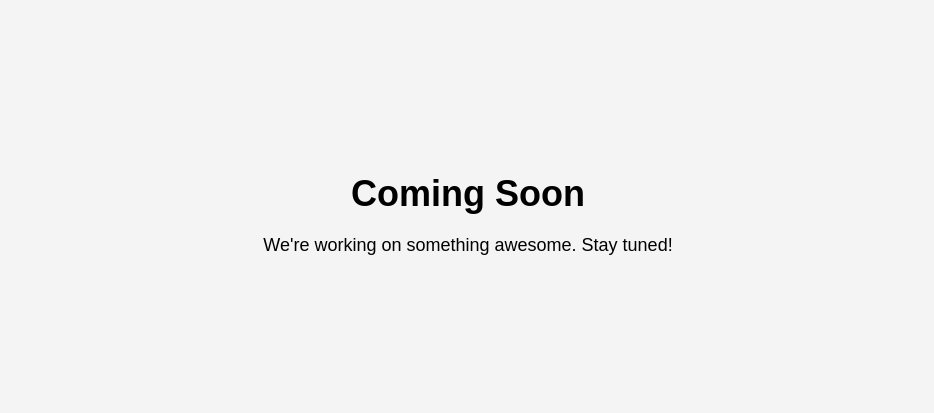
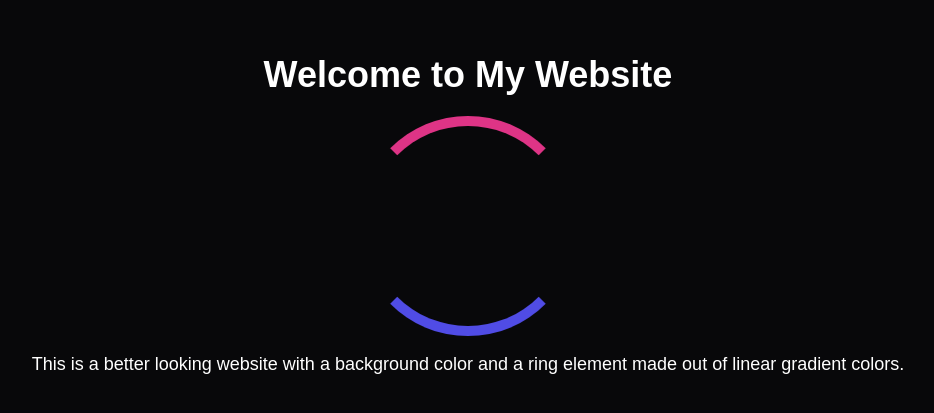
Before and after one commit to zymatopia/zyma, a plain HTML site: page index.html in a window 1280 px wide. Shown: the part 183-596 px from the top of the page, without its empty margins (172-1106 px from the left). Drawn offline with Linux system fonts and the light colour scheme.

Commit message:
Update index.html

```diff
--- a/index.html
+++ b/index.html
@@ -3,20 +3,39 @@
 <head>
     <meta charset="UTF-8">
     <meta name="viewport" content="width=device-width, initial-scale=1.0">
-    <title>Coming Soon</title>
+    <title>Better Looking Website</title>
     <style>
         body {
-            font-family: Arial, sans-serif;
-            background-color: #f4f4f4;
             margin: 0;
             padding: 0;
+            background-color: #08080A;
+            color: #FFFFFF;
+            font-family: Arial, sans-serif;
+        }
+        .container {
+            width: 100%;
+            height: 100vh;
             display: flex;
             justify-content: center;
             align-items: center;
-            height: 100vh;
+            flex-direction: column;
         }
-        .container {
-            text-align: center;
+        .ring {
+            width: 200px;
+            height: 200px;
+            border: 10px solid transparent;
+            border-radius: 50%;
+            border-top-color: #504CE5;
+            border-bottom-color: #DE3486;
+            animation: spin 2s linear infinite;
+        }
+        @keyframes spin {
+            0% {
+                transform: rotate(0deg);
+            }
+            100% {
+                transform: rotate(360deg);
+            }
         }
         h1 {
             font-size: 36px;
@@ -30,8 +49,9 @@
 </head>
 <body>
     <div class="container">
-        <h1>Coming Soon</h1>
-        <p>We're working on something awesome. Stay tuned!</p>
+        <h1>Welcome to My Website</h1>
+        <div class="ring"></div>
+        <p>This is a better looking website with a background color and a ring element made out of linear gradient colors.</p>
     </div>
 </body>
 </html>
```
